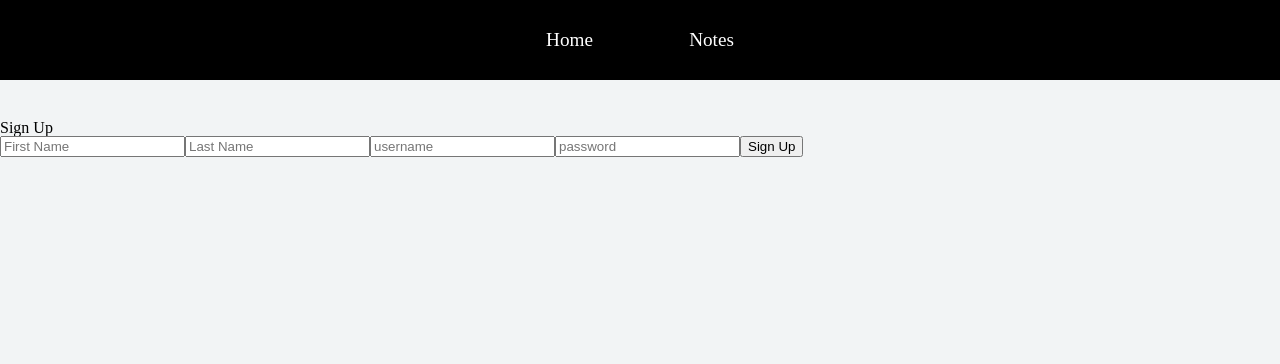
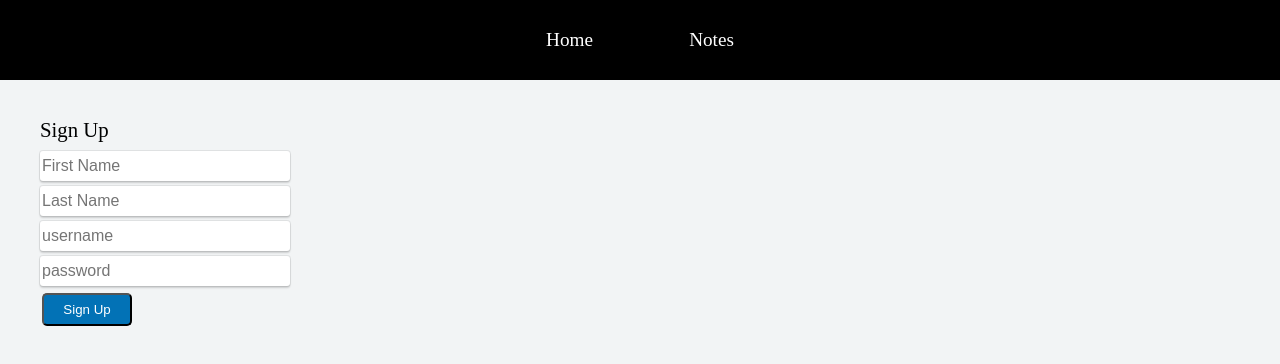
Before and after one commit to gcode101/note-mate, a React (Create React App) app in the folder note/: page /signup in a window 1280 px wide. Shown: the top 364 px of the page. Built offline with nearby package versions, Linux system fonts and the light colour scheme.

Commit message:
add styling to login/signup page

```diff
--- a/note/src/css/less/index.css
+++ b/note/src/css/less/index.css
@@ -382,6 +382,66 @@ a {
   background: #0272b6;
   color: white;
 }
+.login-form-input {
+  margin: 40px;
+  width: 100%;
+  max-width: 250px;
+}
+.login-form-input h1 {
+  font-size: 1.3rem;
+  margin-bottom: 10px;
+}
+.login-form-input input {
+  width: 100%;
+  height: 30px;
+  font-size: 1rem;
+  border: none;
+  border-radius: 3px;
+  box-shadow: 0 2px 2px 0 rgba(0, 0, 0, 0.16), 0 0 0 1px rgba(0, 0, 0, 0.08);
+  margin-bottom: 5px;
+}
+.login-form-input button {
+  width: 100%;
+  max-width: 90px;
+  padding: 7px;
+  margin: 2px;
+  background: #0272b6;
+  color: white;
+  border-radius: 5px;
+}
+.login-form-input button:hover {
+  cursor: pointer;
+}
+.signup-form-input {
+  margin: 40px;
+  width: 100%;
+  max-width: 250px;
+}
+.signup-form-input h1 {
+  font-size: 1.3rem;
+  margin-bottom: 10px;
+}
+.signup-form-input input {
+  width: 100%;
+  height: 30px;
+  font-size: 1rem;
+  border: none;
+  border-radius: 3px;
+  box-shadow: 0 2px 2px 0 rgba(0, 0, 0, 0.16), 0 0 0 1px rgba(0, 0, 0, 0.08);
+  margin-bottom: 5px;
+}
+.signup-form-input button {
+  width: 100%;
+  max-width: 90px;
+  padding: 7px;
+  margin: 2px;
+  background: #0272b6;
+  color: white;
+  border-radius: 5px;
+}
+.signup-form-input button:hover {
+  cursor: pointer;
+}
 .Navbar {
   display: flex;
   justify-content: center;
--- a/note/src/less/landing-page.less
+++ b/note/src/less/landing-page.less
@@ -34,3 +34,43 @@
 		}
 	}
 }
+
+.login-form-input {
+	margin: 40px;
+	width: 100%;
+	max-width: 250px;
+
+	h1 {
+		font-size: 1.3rem;
+		margin-bottom: 10px;
+	}
+
+	input {
+		.input-box;
+		margin-bottom: 5px;
+	}
+
+	button {
+		.primary-button;
+	}
+}
+
+.signup-form-input {
+	margin: 40px;
+	width: 100%;
+	max-width: 250px;
+
+	h1 {
+		font-size: 1.3rem;
+		margin-bottom: 10px;
+	}
+
+	input {
+		.input-box;
+		margin-bottom: 5px;
+	}
+
+	button {
+		.primary-button;
+	}
+}
```
Also changed, not shown: note/src/css/index.css (+27 -1 lines).
